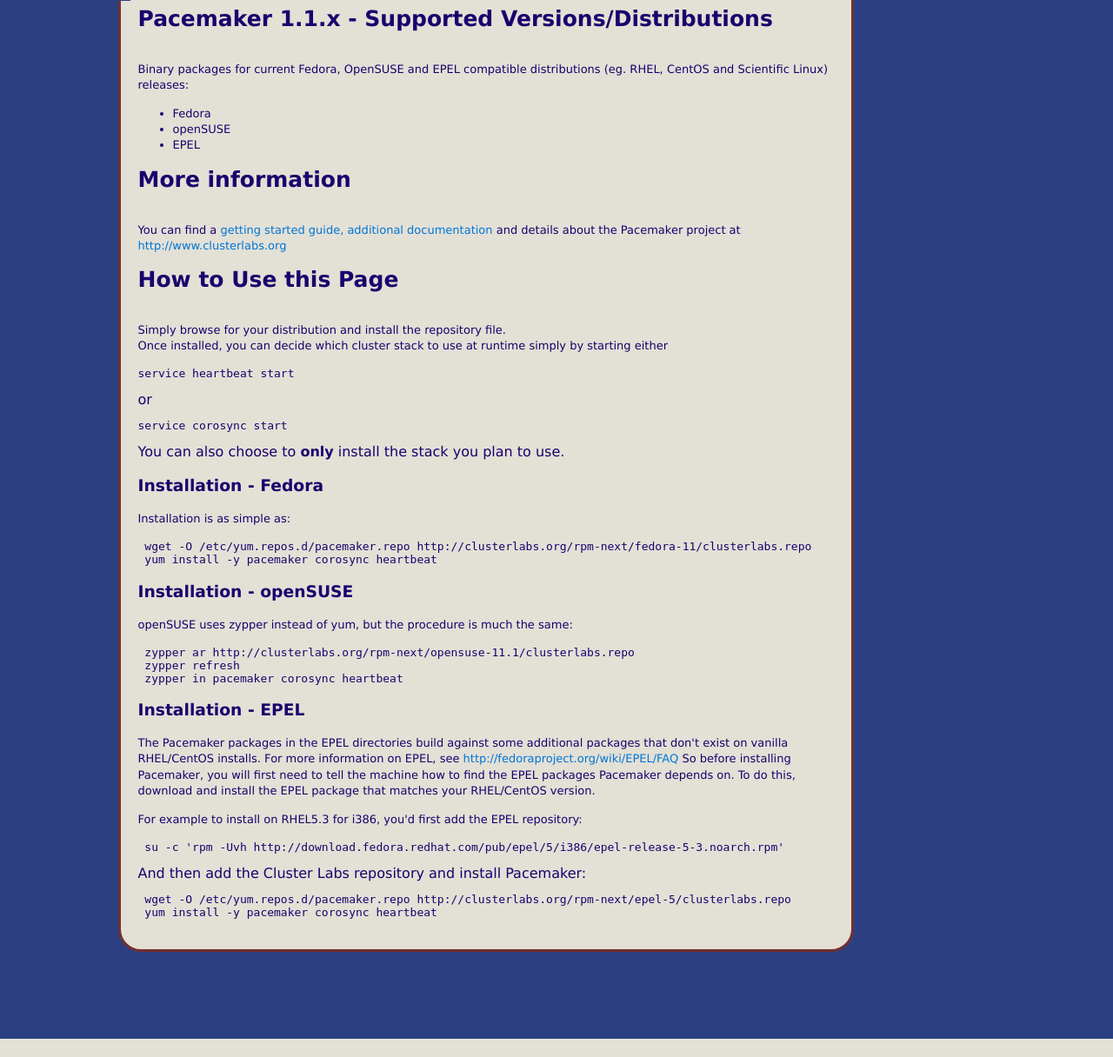
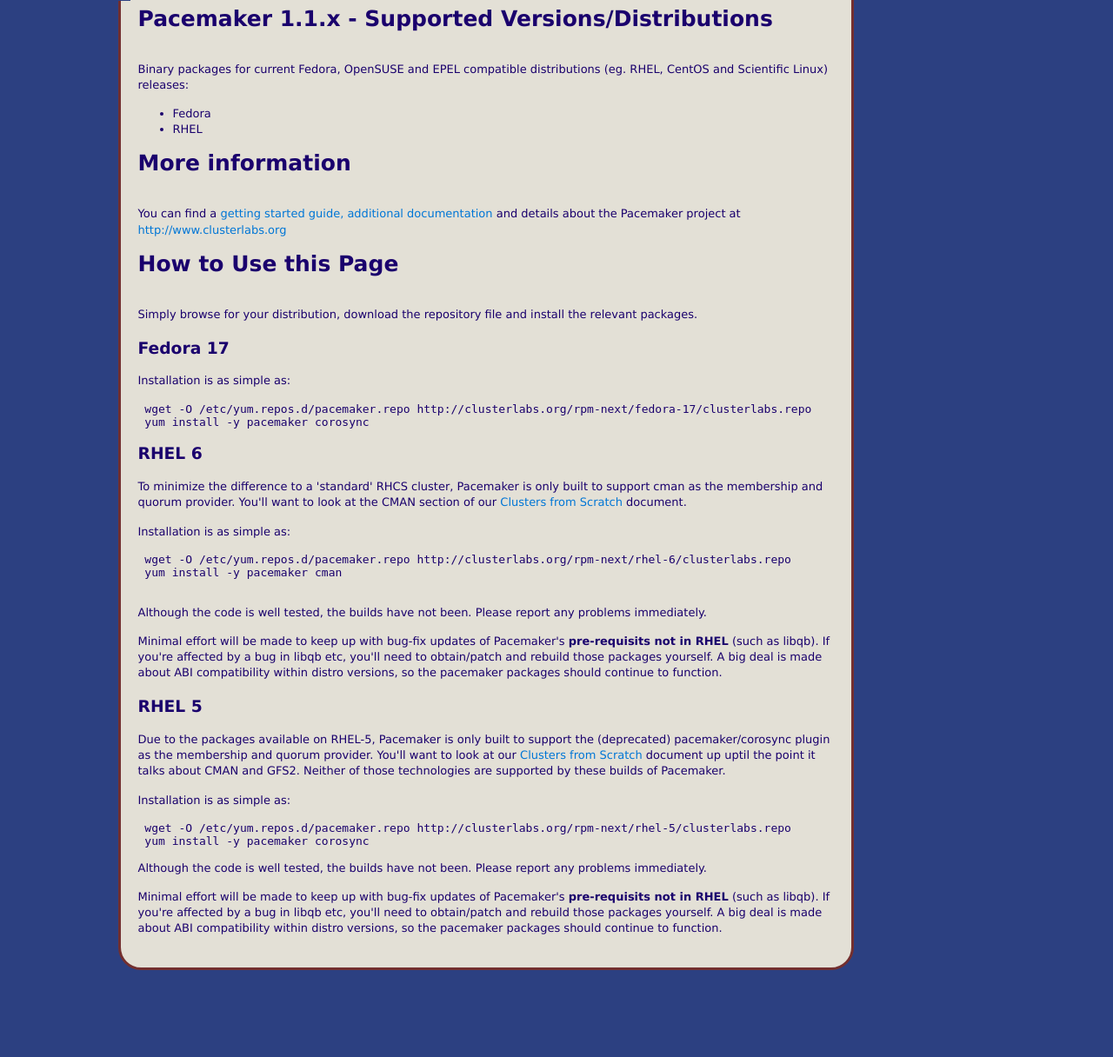
Before and after one commit to ClusterLabs/clusterlabs-www, a PHP site: page /rpm-next/index.php in a window 1280 px wide. Shown: the part 244-1460 px from the top of the page at 87% size. Before the commit the page ends 1439 px from the top, so only its background shows below. Run offline with PHP 8.4, Linux system fonts and the light colour scheme.

Commit message:
Update the rpm-next install instructions

```diff
--- a/html/rpm-next/index.php
+++ b/html/rpm-next/index.php
@@ -14,8 +14,7 @@ Binary packages for current Fedora, OpenSUSE and EPEL compatible distributions (
 
 $sets = array();
 $sets[] = "Fedora";
-$sets[] = "openSUSE";
-$sets[] = "EPEL";
+$sets[] = "RHEL";
 
 echo "<ul>";
 
@@ -40,45 +39,62 @@ echo "</ul>";
 ?>
 <h2>More information</h2>
 <p>
-You can find a <a href=http://www.clusterlabs.org/mediawiki/images/5/56/Cluster_from_Scratch_-_Fedora_12.pdf>getting started guide<a/>, <a href="http://www.clusterlabs.org/wiki/Documentation">additional documentation</a> and details about the Pacemaker project at <a href="http://www.clusterlabs.org">http://www.clusterlabs.org</a>
+You can find a <a href=http://www.clusterlabs.org/doc>getting started guide<a/>, <a href="http://www.clusterlabs.org/wiki/Documentation">additional documentation</a> and details about the Pacemaker project at <a href="http://www.clusterlabs.org">http://www.clusterlabs.org</a>
 </p>
 <h2>How to Use this Page</h2>
 <p>
-Simply browse for your distribution and install the repository file.<br/>
-Once installed, you can decide which cluster stack to use at runtime simply by starting either
-<pre>service heartbeat start</pre> or <pre>service corosync start</pre>
-You can also choose to <b>only</b> install the stack you plan to use.
+    Simply browse for your distribution, download the repository file and install the relevant packages.<br/>
 </p>
-<h3>Installation - Fedora</h3>
+<h3>Fedora 17</h3>
 <p>
 Installation is as simple as:
 </p>
 <pre>
- wget -O /etc/yum.repos.d/pacemaker.repo http://clusterlabs.org/rpm-next/fedora-11/clusterlabs.repo
- yum install -y pacemaker corosync heartbeat
+ wget -O /etc/yum.repos.d/pacemaker.repo http://clusterlabs.org/rpm-next/fedora-17/clusterlabs.repo
+ yum install -y pacemaker corosync
 </pre>
-<h3>Installation - openSUSE</h3>
+<h3>RHEL 6</h3>
     <p>
-openSUSE uses zypper instead of yum, but the procedure is much the same:
+    To minimize the difference to a 'standard' RHCS cluster, Pacemaker is only built to support cman as the membership and quorum provider.
+    You'll want to look at the CMAN section of our <a href=http://www.clusterlabs.org/doc/en-US/Pacemaker/1.1-plugin/pdf/Clusters_from_Scratch/Pacemaker-1.1-Clusters_from_Scratch-en-US.pdf>Clusters from Scratch</a> document.
+    </p>
+    <p>
+    Installation is as simple as:
     </p>
     <pre>
- zypper ar http://clusterlabs.org/rpm-next/opensuse-11.1/clusterlabs.repo
- zypper refresh
- zypper in pacemaker corosync heartbeat
+ wget -O /etc/yum.repos.d/pacemaker.repo http://clusterlabs.org/rpm-next/rhel-6/clusterlabs.repo
+ yum install -y pacemaker cman
     </pre>
-<h3>Installation - EPEL</h3>
     <p>
-The Pacemaker packages in the EPEL directories build against some additional packages that don't exist on vanilla RHEL/CentOS installs. For more information on EPEL, see <a href=http://fedoraproject.org/wiki/EPEL/FAQ>http://fedoraproject.org/wiki/EPEL/FAQ</a>
-So before installing Pacemaker, you will first need to tell the machine how to find the EPEL packages Pacemaker depends on. To do this, download and install the EPEL package that matches your RHEL/CentOS version.
+    Although the code is well tested, the builds have not been.
+    Please report any problems immediately.
     </p>
     <p>
-For example to install on RHEL5.3 for i386, you'd first add the EPEL repository:
-<pre> su -c 'rpm -Uvh http://download.fedora.redhat.com/pub/epel/5/i386/epel-release-5-3.noarch.rpm'</pre>
-And then add the Cluster Labs repository and install Pacemaker:
+    Minimal effort will be made to keep up with bug-fix updates of Pacemaker's <b>pre-requisits not in RHEL</b> (such as libqb).
+    If you're affected by a bug in libqb etc, you'll need to obtain/patch and rebuild those packages yourself.
+    A big deal is made about ABI compatibility within distro versions, so the pacemaker packages should continue to function.
+    </p>
+<h3>RHEL 5</h3>
+    <p>
+    Due to the packages available on RHEL-5, Pacemaker is only built to support the (deprecated) pacemaker/corosync plugin as the membership and quorum provider.
+    You'll want to look at our <a href=http://www.clusterlabs.org/doc/en-US/Pacemaker/1.1-plugin/pdf/Clusters_from_Scratch/Pacemaker-1.1-Clusters_from_Scratch-en-US.pdf>Clusters from Scratch</a> document up uptil the point it talks about CMAN and GFS2.
+    Neither of those technologies are supported by these builds of Pacemaker.
+    </p>
+    <p>
+    Installation is as simple as:
+    </p>
 <pre>
- wget -O /etc/yum.repos.d/pacemaker.repo http://clusterlabs.org/rpm-next/epel-5/clusterlabs.repo
- yum install -y pacemaker corosync heartbeat
+ wget -O /etc/yum.repos.d/pacemaker.repo http://clusterlabs.org/rpm-next/rhel-5/clusterlabs.repo
+ yum install -y pacemaker corosync
 </pre>
+    <p>
+    Although the code is well tested, the builds have not been.
+    Please report any problems immediately.
+    </p>
+    <p>
+    Minimal effort will be made to keep up with bug-fix updates of Pacemaker's <b>pre-requisits not in RHEL</b> (such as libqb).
+    If you're affected by a bug in libqb etc, you'll need to obtain/patch and rebuild those packages yourself.
+    A big deal is made about ABI compatibility within distro versions, so the pacemaker packages should continue to function.
     </p>
 </div>
 </div>
```
Lines whose indentation alone changed are shown as unchanged.
